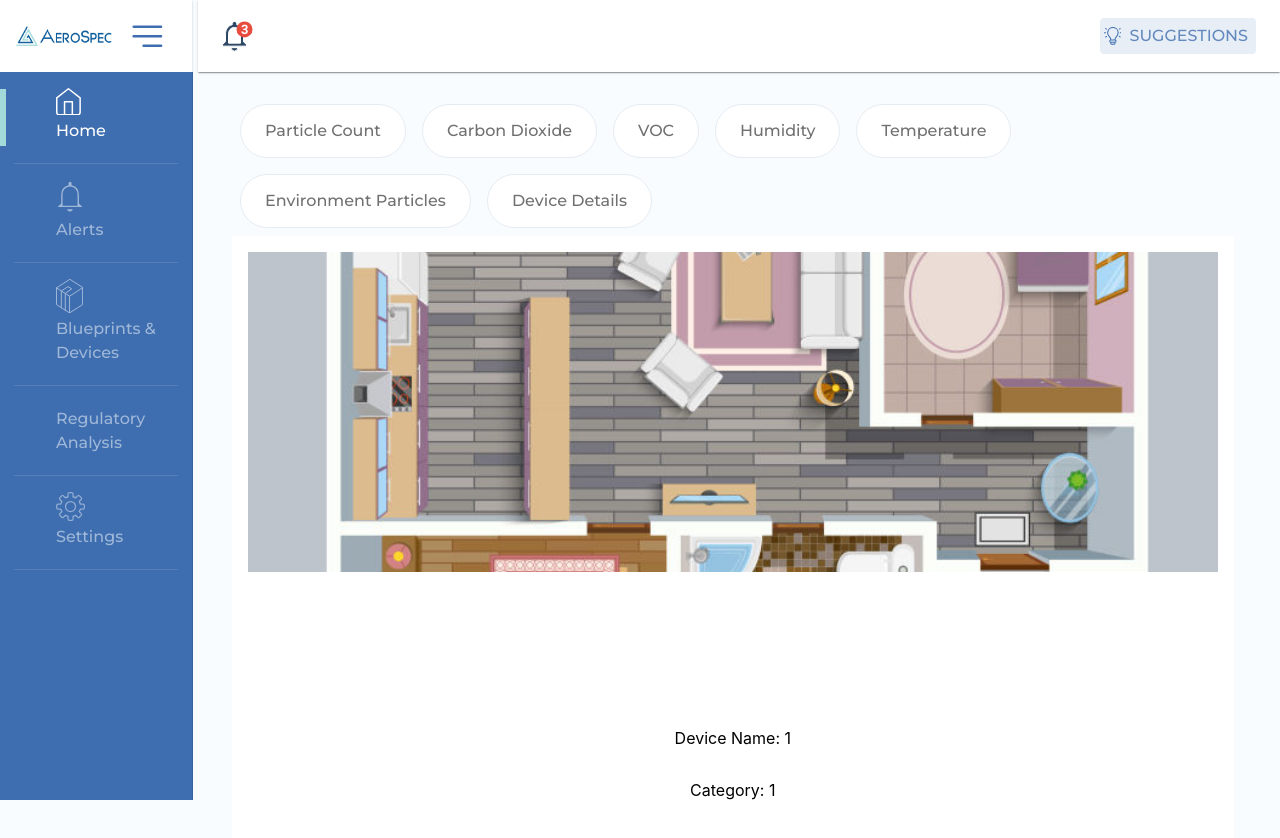
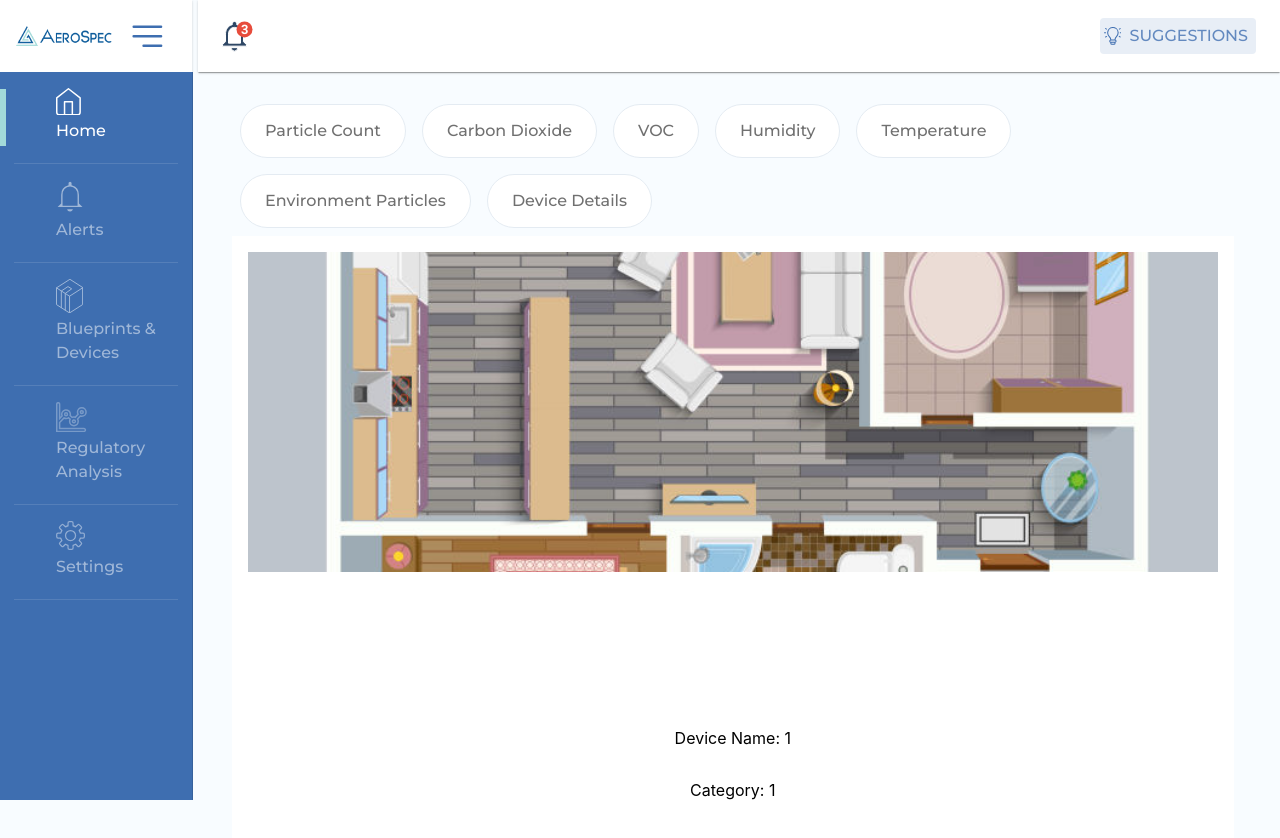
Before and after one commit to seal-aerospec/AeroSpec-Dashboard-Reworked, a React (Create React App) app: page /device-details/1/1/1 in a window 1280 px wide. Shown: the top 838 px of the page. Built offline with nearby package versions, Linux system fonts and the light colour scheme.

Commit message:
Added regulatory analysis icon

```diff
--- /dev/null
+++ b/src/assets/UI_component_svg/RegulatoryAnalysisIcon.jsx
@@ -0,0 +1,13 @@
+import React from 'react';
+
+const RegulatoryAnalysisIcon = () => {
+   return (
+   <svg xmlns="http://www.w3.org/2000/svg" width="30.848" height="30.132" viewBox="0 0 30.848 30.132">
+   <g id="icons_Q2" data-name="icons Q2" transform="translate(0.75 0.75)" opacity="0.6">
+   <path id="Path_541" data-name="Path 541" d="M31.2,29.769H6.863V23.828L11.3,19.247a4.581,4.581,0,0,0,2,.5,4.366,4.366,0,0,0,2.362-.716l1.718,1.5a5.225,5.225,0,0,0-.5,2.076,4.295,4.295,0,0,0,8.59,0,4.08,4.08,0,0,0-.644-2.291l2.72-3.006a3.722,3.722,0,0,0,1.5.286,4.295,4.295,0,1,0-4.295-4.295,4.152,4.152,0,0,0,.573,2.147l-2.792,3.078a4.152,4.152,0,0,0-1.36-.215,5.011,5.011,0,0,0-1.789.358l-2-1.861a4.152,4.152,0,0,0,.215-1.36,4.295,4.295,0,1,0-8.232,1.718L6.863,19.819V5.432A1.432,1.432,0,1,0,4,5.432v27.2H31.2a1.432,1.432,0,1,0,0-2.863Zm-3.579-16.75h0A1.5,1.5,0,0,1,28.7,11.945h.358a1.432,1.432,0,1,1-1.432,1.432Zm-6.442,8.16a1.432,1.432,0,0,1,1.432,1.432v.143a1.5,1.5,0,0,1-1.217,1.288h-.215a1.432,1.432,0,0,1-1.432-1.36h0a1.432,1.432,0,0,1,1.432-1.5Zm-7.874-7.158a1.432,1.432,0,1,1-1.432,1.432A1.432,1.432,0,0,1,13.305,14.021Z" transform="translate(-4 -4)" fill="none" stroke="#fff" stroke-width="1.5"/>
+   </g>
+   </svg>
+    );
+}
+
+export default RegulatoryAnalysisIcon;
--- a/src/components/pages/global/navbar/NavBar.jsx
+++ b/src/components/pages/global/navbar/NavBar.jsx
@@ -11,6 +11,7 @@
 import BlueprintDeviceIcon from '../../../../assets/UI_component_svg/BlueprintsDevicesIcon';
 import HomeIcon from '../../../../assets/UI_component_svg/HomeIcon';
 import SettingsIcon from '../../../../assets/UI_component_svg/SettingsIcon';
+import RegulatoryAnalysisIcon from '../../../../assets/UI_component_svg/RegulatoryAnalysisIcon';
 
 const useStyles = makeStyles((theme) => ({
    drawerPaper: {
@@ -65,6 +66,7 @@
             />
             <NavDivider />
             <NavChoices
+               icon={<RegulatoryAnalysisIcon />}
                label="Regulatory Analysis"
                link="/regulatory-analysis"
                choice={3}
```
